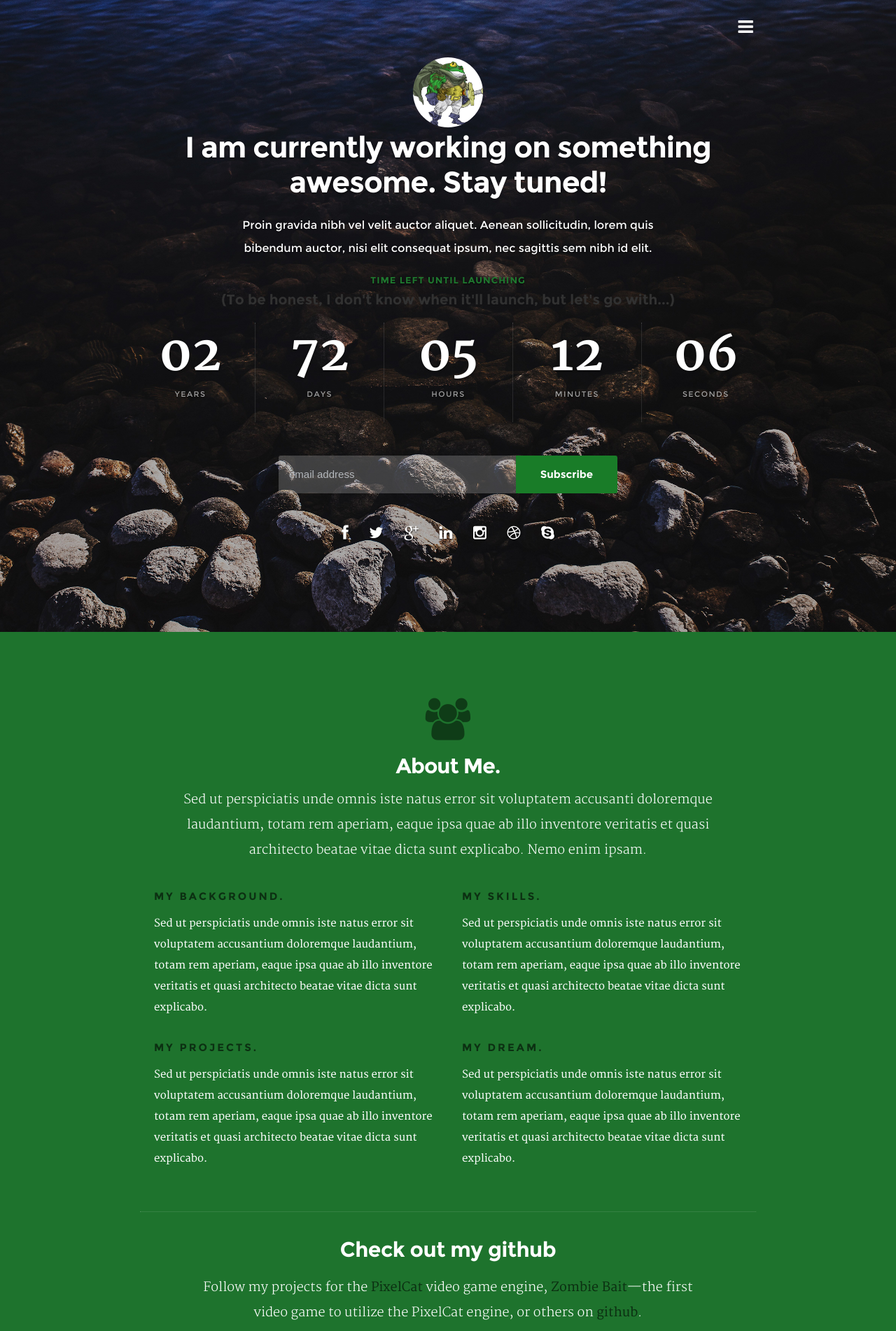
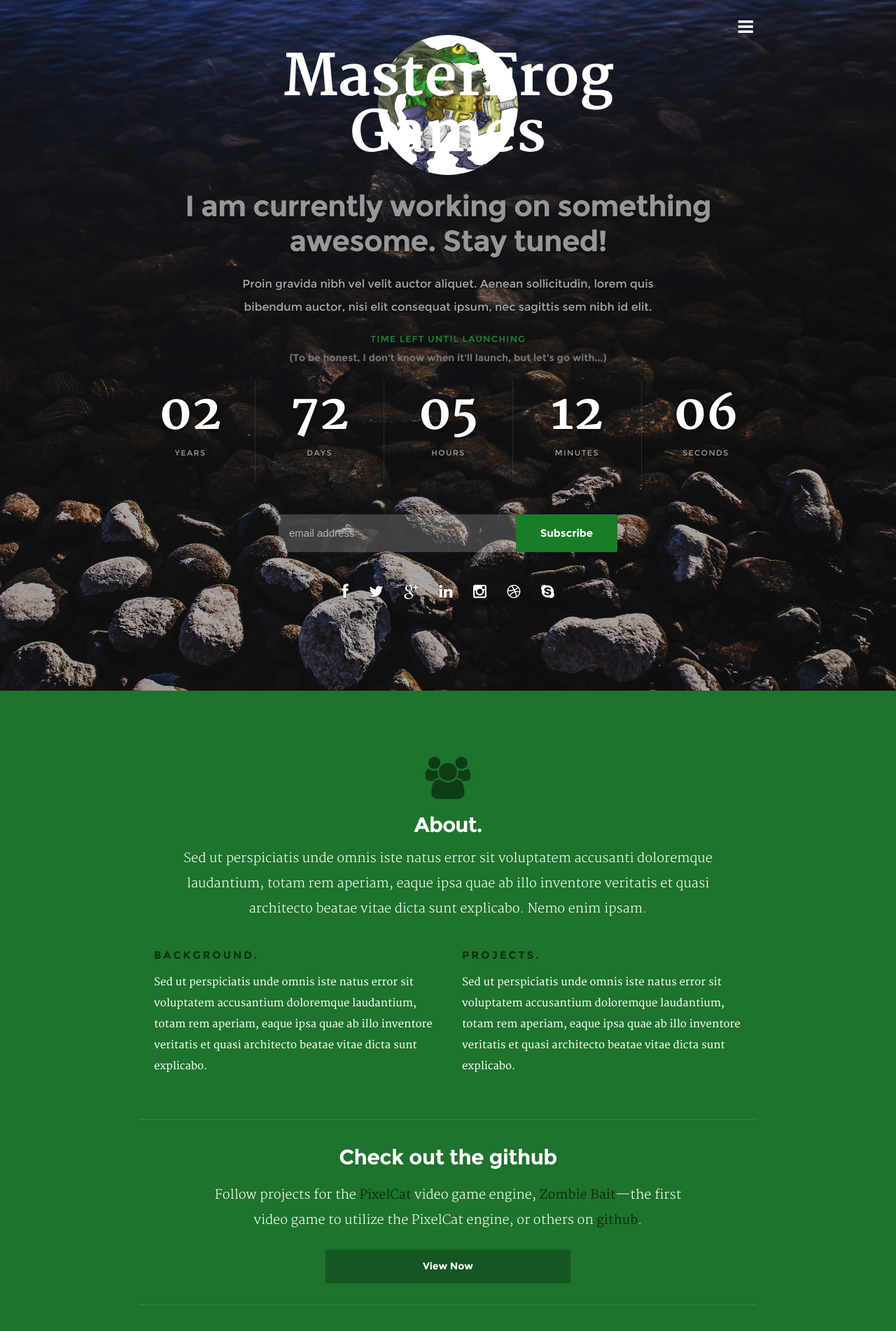
Before and after one commit to rpmurray/masterfrog-games-site, a PHP site: page /html/index.html in a window 1280 px wide. Shown: the top 1902 px of the page at 70% size. Run offline with PHP 8.4, Linux system fonts and the light colour scheme; some libraries are stand-ins or nearby versions.

Commit message:
Header Update * enhanced header content + CSS

```diff
--- a/css/layout.css
+++ b/css/layout.css
@@ -18,8 +18,9 @@
 /* a. General Styles
 /* ------------------------------------------------------------------ */
 
-body { background: #0f0f0f; }
-
+body {
+    background: #0f0f0f;
+}
 
 /* ------------------------------------------------------------------ */
 /* b. Intro Styles
@@ -30,7 +31,7 @@
     padding-bottom: 102px;
     min-height: 900px;
     width: 100%;
-   background: #161415 url(../images/header-background.jpg) no-repeat center center;
+    background: #161415 url(../images/header-background.jpg) no-repeat center center fixed;
     background-size: cover !important;
     -webkit-background-size: cover !important;
 }
@@ -42,14 +43,19 @@
     width: 100%;
     position: relative;
 }
+
 header #logo {
-	width: 120px;
-	margin-left: -60px;
+    width: 200px;
     text-align: center;
 
     position: absolute;
-	top: 72px;
+    top: 50px;
     left: 50%;
+    z-index: 500;
+}
+
+header #logo img {
+    margin-left: -100%;
 }
 
 /* primary navigation
@@ -75,7 +81,10 @@
 }
 
 /* hide toggle button */
-#nav-wrap > a { display: none; }
+#nav-wrap > a {
+    display: none;
+}
+
 #nav-wrap > a {
     text-align: left;
     border: none;
@@ -91,6 +100,7 @@
     top: 0px;
     right: 36px;
 }
+
 #nav-wrap > a:before {
     font-family: 'FontAwesome';
     content: "\f0c9";
@@ -121,13 +131,16 @@
 
 /* display toggle buttons */
 .no-js #nav-wrap:not( :target ) > a:first-of-type,
-.no-js #nav-wrap:target > a:last-of-type  {
+.no-js #nav-wrap:target > a:last-of-type {
     display: block;
 }
-.js #nav-wrap a { display: block; }
+
+.js #nav-wrap a {
+    display: block;
+}
 
 /* display menu panels - no JS*/
-.no-js #nav-wrap:target > ul#nav  {
+.no-js #nav-wrap:target > ul#nav {
     display: block;
 }
 
@@ -160,31 +173,45 @@
     transition: color .2s ease-in-out;
 }
 
-ul#nav li a:hover { color: #1E732D; }
-ul#nav li a:active { background-color: transparent !important; }
-ul#nav li.current a { color: #1E732D; }
+ul#nav li a:hover {
+    color: #1E732D;
+}
 
+ul#nav li a:active {
+    background-color: transparent !important;
+}
+
+ul#nav li.current a {
+    color: #1E732D;
+}
 
 /* Main
 ------------------------------------------------------------------ */
 #main {
-	margin: 126px auto 0;
+    margin: 210px auto 0;
     text-align: center;
 }
+
 #main h1 {
     font: 42px/1.2em 'montserrat-bold', sans-serif;
-	color: #fff;
+    color: #979797;
     margin-bottom: 18px;
     padding: 0 10%;
     text-shadow: 0px 1px 3px rgba(0, 0, 0, .5);
 }
+
 #main p {
     font: 16px/33px 'montserrat-regular', sans-serif;
-	color: #fff;
+    color: #ABABAB;
     margin-bottom: 18px;
     padding: 0 18%;
     text-shadow: 0px 1px 2px rgba(0, 0, 0, .7);
 }
+
+#main h6 {
+    color: #747474;
+}
+
 #main h5 {
     font: 13px/24px 'montserrat-bold', sans-serif;
     color: #1F782F;
@@ -200,6 +227,7 @@
     text-align: center;
     margin: 18px auto 0;
 }
+
 #main #counter span {
     font: 70px/1em 'merriweather-bold', serif;
     display: block;
@@ -209,7 +237,11 @@
     text-shadow: 0px 1px 3px rgba(0, 0, 0, .5);
     border-left: 1px dotted rgba(255, 255, 255, .2);
 }
-#main #counter span:first-child { border-left: none; }
+
+#main #counter span:first-child {
+    border-left: none;
+}
+
 #main #counter span em {
     font: 11px/18px 'montserrat-regular', sans-serif;
     text-transform: uppercase;
@@ -217,7 +249,7 @@
     margin-top: 12px;
     display: block;
     color: #BCBCBC;
-	color: rgba(255, 255, 255,.6);
+    color: rgba(255, 255, 255, .6);
     text-shadow: 0px 1px 2px rgba(0, 0, 0, .7);
 }
 
@@ -227,11 +259,13 @@
     margin: 48px auto 18px;
     width: 50%;
 }
+
 #main #mc_embed_signup:before,
 #main #mc_embed_signup:after {
     content: " ";
     display: table;
 }
+
 #main #mc_embed_signup:after {
     clear: both;
 }
@@ -240,6 +274,7 @@
     display: inline-block;
     float: left;
 }
+
 #main #mc_embed_signup input[type="email"] {
     font-size: 15px;
     height: 54px;
@@ -250,6 +285,7 @@
     background: rgba(255, 255, 255, .2);
     width: 70%;
 }
+
 #main #mc_embed_signup input[type="submit"] {
     font-size: 15px;
     line-height: 30px;
@@ -261,6 +297,7 @@
     background: rgba(25, 124, 40, 1);
     width: 30%;
 }
+
 #main #mc_embed_signup input[type="submit"]:hover {
     background: #146320;
 }
@@ -273,14 +310,20 @@
     padding: 0;
     text-shadow: 0px 1px 2px rgba(0, 0, 0, .8);
 }
+
 #main .social li {
     display: inline-block;
     margin: 0 12px;
     padding: 0;
 }
-#main .social li a { color: #fff; }
-#main .social li a:hover { color: #197C28; }
 
+#main .social li a {
+    color: #fff;
+}
+
+#main .social li a:hover {
+    color: #197C28;
+}
 
 /* ------------------------------------------------------------------ */
 /* c. About Section
@@ -292,33 +335,45 @@
     padding-top: 96px;
     padding-bottom: 72px;
     overflow: hidden;
+    position: relative;
 }
-#about a, #about a:visited  { color: #0C3012; }
-#about a:hover, #about a:focus { color: #fff; }
+
+#about a, #about a:visited {
+    color: #0C3012;
+}
+
+#about a:hover, #about a:focus {
+    color: #fff;
+}
 
 .section-header,
 .section-content {
     max-width: 880px;
 }
+
 #about .section-header {
     text-align: center;
     margin-bottom: 12px;
 }
+
 #about .section-header .icon-wrap {
     font-size: 60px;
     margin-bottom: 18px;
     color: #0F3C17;
 }
+
 #about .section-header h1 {
     font: 30px/36px 'montserrat-bold', sans-serif;
     color: #fff;
     margin-bottom: 12px;
     padding: 0 15%;
 }
+
 #about .section-header p {
     color: #fff;
     padding: 0 3%;
 }
+
 #about h3 {
     font: 15px/24px 'montserrat-bold', sans-serif;
     color: #0C3012;
@@ -333,12 +388,14 @@
     padding-top: 30px;
     text-align: center;
 }
+
 .call-to-action .section-content {
     max-width: 880px;
     padding-top: 36px;
     border-top: 1px dotted #4b8f57;
     border-top: 1px dotted rgba(255, 255, 255, .2);
 }
+
 .call-to-action h2 {
     font: 30px/36px 'montserrat-bold', sans-serif;
     color: #EBEEEE;
@@ -346,29 +403,36 @@
     margin-bottom: 18px;
     padding: 0 15%;
 }
-.call-to-action h2 a { color: #fff !important; }
+
+.call-to-action h2 a {
+    color: #fff !important;
+}
+
 .call-to-action p {
     color: #fff;
     padding: 0 8%;
 }
+
 .call-to-action span {
     font-family: 'merriweather-regular', serif;
     color: #0C3012;
 }
+
 .call-to-action .action a.button {
     width: 350px;
     margin: 0 auto;
 }
+
 .call-to-action .button {
     background: #165622;
     color: #fff !important;
 }
+
 .call-to-action .button:hover,
 .call-to-action .button:active {
     background: #FFFFFF;
     color: #0D0D0D !important;
 }
-
 
 /* ------------------------------------------------------------------ */
 /* d. Location Section
@@ -379,12 +443,20 @@
     padding-top: 48px;
     padding-bottom: 18px;
 }
+
 #location .contact-details {
     max-width: 900px;
     text-align: center;
 }
-#location .contacts .row .columns {	width: 33.33333%; }
-#location .contacts .row .end { float: left; }
+
+#location .contacts .row .columns {
+    width: 33.33333%;
+}
+
+#location .contacts .row .end {
+    float: left;
+}
+
 #location .contacts h3 {
     font: 14px/24px 'montserrat-bold', sans-serif;
     color: #fff;
@@ -392,13 +464,17 @@
     letter-spacing: 1.5px;
     margin-bottom: 6px;
 }
+
 #location .contacts p {
     line-height: 30px;
     font-family: 'montserrat-regular', sans-serif;
     font-size: 14px;
     color: #6C6C6C;
 }
-#location .contacts h3 i {	margin-right: 8px; }
+
+#location .contacts h3 i {
+    margin-right: 8px;
+}
 
 /* map */
 #map {
@@ -407,18 +483,22 @@
     width: 100%;
     background-color: #F6F4EF;
 }
-#map img { max-width:inherit !important; }
+
+#map img {
+    max-width: inherit !important;
+}
+
 #map .map-error {
     text-align: center;
     padding-top: 48px;
     color: #C0B491;
     font-size: 14px;
 }
+
 #map .fa {
     font-size: 60px;
     color: #1F1F1F;
 }
-
 
 /* ------------------------------------------------------------------ */
 /* e. Footer
@@ -431,8 +511,14 @@
     padding-bottom: 24px;
     color: #303030;
 }
-footer a, footer a:visited { color: #525252; }
-footer a:hover, footer a:focus { color: #fff; }
+
+footer a, footer a:visited {
+    color: #525252;
+}
+
+footer a:hover, footer a:focus {
+    color: #fff;
+}
 
 /* copyright */
 footer .copyright {
@@ -440,22 +526,26 @@
     padding: 0;
     text-align: center;
 }
+
 footer .copyright li {
     display: inline-block;
     margin: 0;
     padding: 0;
     line-height: 24px;
 }
+
 .ie footer .copyright li {
     display: inline;
 }
+
 footer .copyright li:before {
     content: "\2022";
     padding-left: 6px;
     padding-right: 10px;
     color: #1B6728;
 }
-footer .copyright  li:first-child:before {
+
+footer .copyright li:first-child:before {
     display: none;
 }
 
@@ -467,6 +557,7 @@
     text-align: center;
     display: none;
 }
+
 #go-top a {
     text-decoration: none;
     border: 0 none;
@@ -486,4 +577,7 @@
     line-height: 48px;
     border-radius: 3px;
 }
-#go-top a:hover { background: #165622; }
+
+#go-top a:hover {
+    background: #165622;
+}
--- a/css/master-frog.css
+++ b/css/master-frog.css
@@ -1,9 +1,20 @@
-.title {
-    font: 80px/1em 'merriweather-bold', serif
-    font-color: rgba(25, 124, 40, 1);
+#intro header div.title {
+    position: absolute;
+    top: 72px;
+    left: 50%;
+    z-index: 1000;
+}
+
+#intro header div.title div.titletext {
+    line-height: 1em;
+    font-size: 80px;
+    font-family: 'merriweather-bold', serif;
+    color: #FFF;
+    text-align: center;
+    width: 590px;
+    margin-left: -50%;
 }
 
 .img-circle {
     border-radius: 50%;
-    padding: 10px;
 }
--- a/html/index.html
+++ b/html/index.html
@@ -10,9 +10,9 @@
     <!--- Basic Page Needs
     ================================================== -->
     <meta charset="utf-8">
-    <title>MasterFrog - Projects, About & Contact</title>
-    <meta name="description" content="">
-    <meta name="author" content="">
+    <title>MasterFrog Games - Projects, About & Contact</title>
+    <meta name="description" content="MasterFrog Games - Projects, About & Contact">
+    <meta name="author" content="Robert Murray">
 
     <!-- Mobile Specific Metas
     ================================================== -->
@@ -49,11 +49,11 @@
 
     <header class="row">
 
+        <div class="title">
+            <div class="titletext">MasterFrog Games</div>
+        </div>
         <div id="logo">
-            <a href="#">
-                <!--<span class="title">Master</span><span><img class="img-circle" src="../images/masterfrog-square-undersized.png" alt="MasterFrog"></span><span class="title">Frog</span>-->
-                <img class="img-circle" src="../images/masterfrog-square-undersized.png" alt="MasterFrog">
-            </a>
+            <img class="img-circle" src="../images/masterfrog-square-undersized.png" alt="MasterFrog">
         </div>
 
         <nav id="nav-wrap">
@@ -85,7 +85,7 @@
 
             <h5>Time Left Until Launching</h5>
 
-            <h4>(To be honest, I don't know when it'll launch, but let's go with...)</h4>
+            <h6>(To be honest, I don't know when it'll launch, but let's go with...)</h6>
 
             <div id="counter" class="cf">
                 <span>134 <em>days</em></span>
@@ -140,7 +140,7 @@
                 <i class="fa fa-group"></i>
             </div>
 
-            <h1>About Me.</h1>
+            <h1>About.</h1>
 
             <p class="lead">Sed ut perspiciatis unde omnis iste natus error sit voluptatem accusanti doloremque laudantium, totam rem aperiam,
                 eaque ipsa quae ab illo inventore veritatis et quasi architecto beatae vitae dicta sunt explicabo. Nemo enim ipsam.
@@ -154,7 +154,7 @@
     <div class="row section-content">
 
         <div class="six columns">
-            <h3>My Background.</h3>
+            <h3>Background.</h3>
 
             <p>Sed ut perspiciatis unde omnis iste natus error sit voluptatem accusantium doloremque laudantium, totam rem aperiam,
                 eaque ipsa quae ab illo inventore veritatis et quasi architecto beatae vitae dicta sunt explicabo.
@@ -162,28 +162,7 @@
         </div>
 
         <div class="six columns">
-            <h3>My Skills.</h3>
-
-            <p>Sed ut perspiciatis unde omnis iste natus error sit voluptatem accusantium doloremque laudantium, totam rem aperiam,
-                eaque ipsa quae ab illo inventore veritatis et quasi architecto beatae vitae dicta sunt explicabo.
-            </p>
-        </div>
-
-    </div>
-    <!-- end section-content -->
-
-    <div class="row section-content">
-
-        <div class="six columns">
-            <h3>My Projects.</h3>
-
-            <p>Sed ut perspiciatis unde omnis iste natus error sit voluptatem accusantium doloremque laudantium, totam rem aperiam,
-                eaque ipsa quae ab illo inventore veritatis et quasi architecto beatae vitae dicta sunt explicabo.
-            </p>
-        </div>
-
-        <div class="six columns">
-            <h3>My Dream.</h3>
+            <h3>Projects.</h3>
 
             <p>Sed ut perspiciatis unde omnis iste natus error sit voluptatem accusantium doloremque laudantium, totam rem aperiam,
                 eaque ipsa quae ab illo inventore veritatis et quasi architecto beatae vitae dicta sunt explicabo.
@@ -199,10 +178,10 @@
 
             <div class="twelve columns">
 
-                <h2><a target="_blank" href="https://github.com/rpmurray">Check out my github</a></h2>
+                <h2><a target="_blank" href="https://github.com/rpmurray">Check out the github</a></h2>
 
                 <p class="lead">
-                    Follow my projects for the <span><a target="_blank" href="https://github.com/rpmurray/pixelcat-engine">PixelCat</a></span> video game engine, <span><a target="_blank" href="https://github.com/rpmurray/zombie-bait">Zombie Bait</a></span>&mdash;the first video game to utilize the PixelCat engine, or others on <a target="_blank" href="https://github.com/rpmurray"><span>github</span></a>.
+                    Follow projects for the <span><a target="_blank" href="https://github.com/rpmurray/pixelcat-engine">PixelCat</a></span> video game engine, <span><a target="_blank" href="https://github.com/rpmurray/zombie-bait">Zombie Bait</a></span>&mdash;the first video game to utilize the PixelCat engine, or others on <a target="_blank" href="https://github.com"><span>github</span></a>.
                 </p>
 
                 <div class="action">
@@ -226,11 +205,11 @@
                 <h2>Demos</h2>
 
                 <p class="lead">
-                    Below is a <span><a target="_blank" href="http://www.php.net">PHP</a></span> demo.
+                    Below are various odd demos.  For now you should probably ignore this...
                 </p>
 
                 <div class="action">
-                    <a target="_blank" href="http://www.masterfrog.info/php/index.php" class="button">Try It Out</a>
+                    <a target="_blank" href="http://www.masterfrog.info/php/index.php" class="button">Try Out The PHP Demo</a>
                 </div>
 
             </div>
```
Also changed, not shown: js/backstretch.js. Lines whose indentation alone changed are shown as unchanged.
